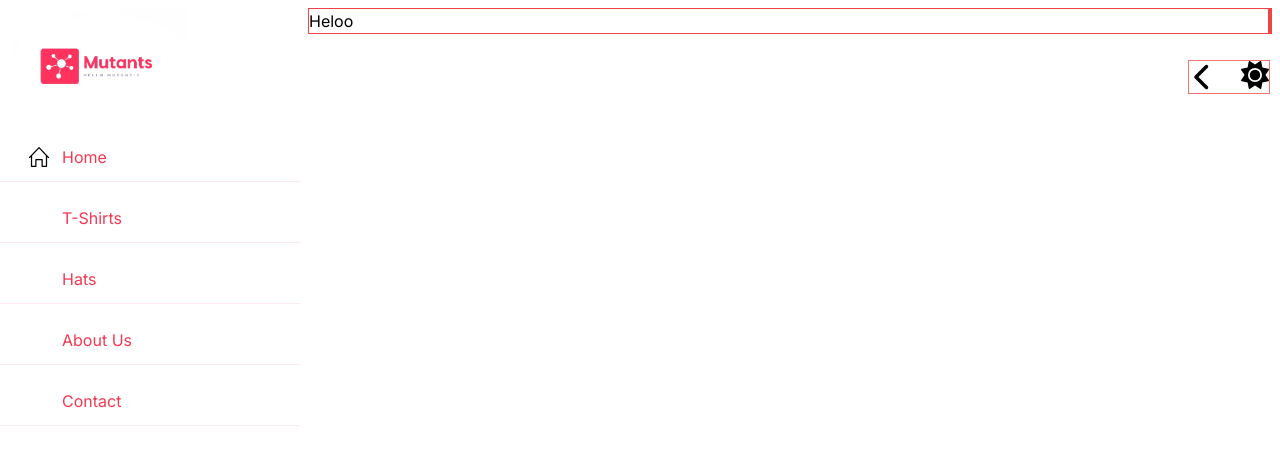
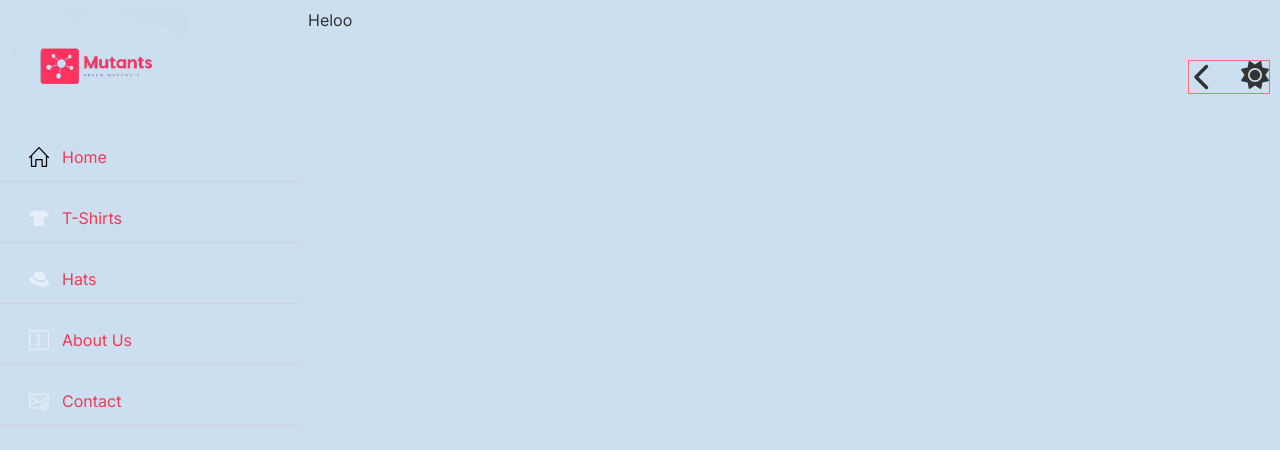
Before and after one commit to Anoopanil413/Mutants, a Next.js app: page / in a window 1280 px wide. Shown: the top 450 px of the page. Built offline with nearby package versions, Linux system fonts and the light colour scheme.

Commit message:
theme configured

```diff
--- a/src/app/globals.css
+++ b/src/app/globals.css
@@ -19,11 +19,16 @@ body {
 }
 
 :root {
-  --background-color: #ffffff;
+  --background-color: #ccdff0;
   --text-color: #333333;
 }
 
-:root:dark {
+.dark {
   --background-color: #333333;
   --text-color: #ffffff;
 }
+
+body {
+  background-color: var(--background-color);
+  color: var(--text-color);
+}
--- a/src/components/Appbars/Appbar.tsx
+++ b/src/components/Appbars/Appbar.tsx
@@ -4,7 +4,7 @@ const Appbar = () => {
   return (
 
     <>
-    <div className='w-full h-200px border border-red-500 border-r-4'>
+    <div className='w-full h-200px  '>
         Heloo
     </div>
 
--- a/tailwind.config.ts
+++ b/tailwind.config.ts
@@ -13,7 +13,7 @@ const config: Config = {
       colors:{
         customBg:{
           bgcoldark:'#575151',
-          bgcollight:'#fae0de',
+          bgcollight:'#61acf1',
           cont_bg_col_dark:'#292525',
           cont_bg_col_light:'#f5ccc9'
         },
```
